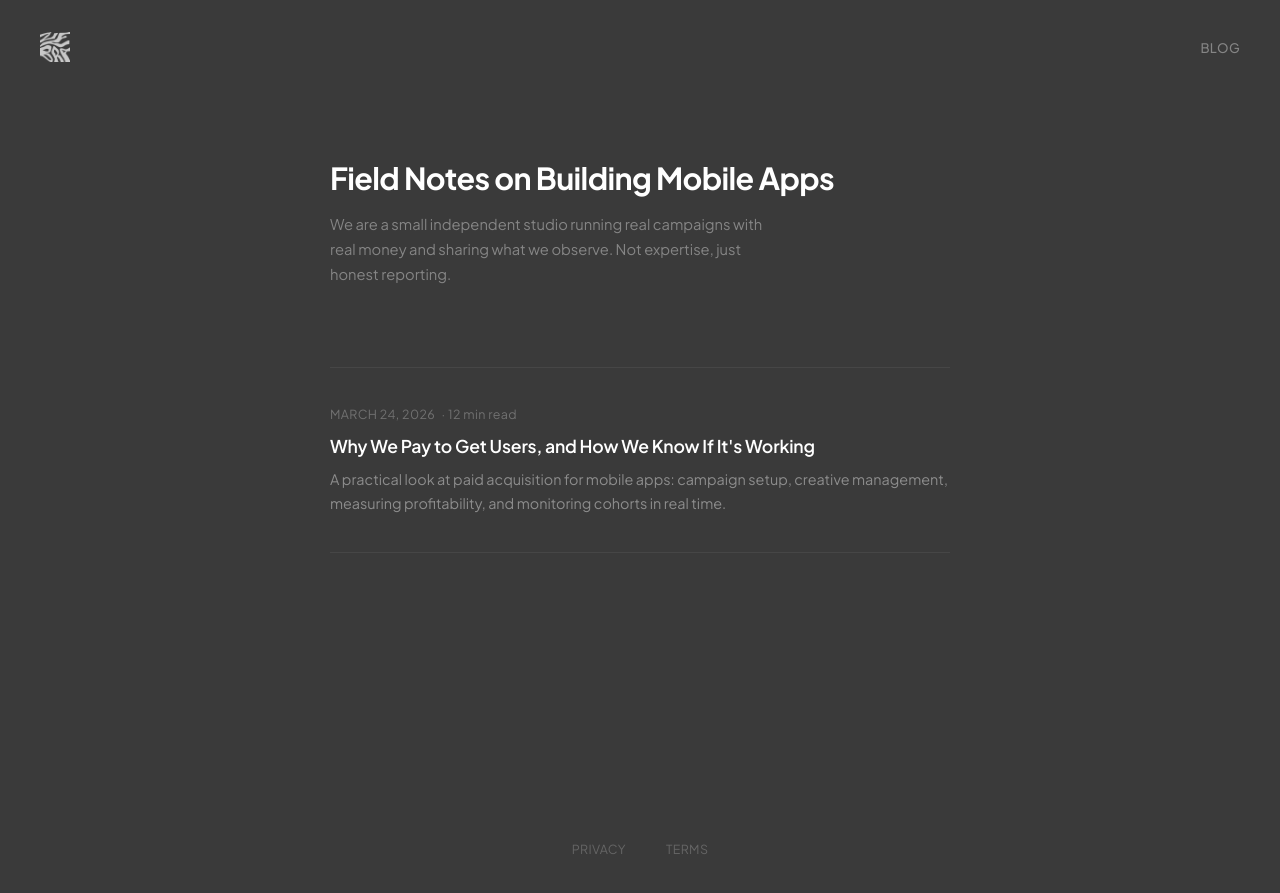
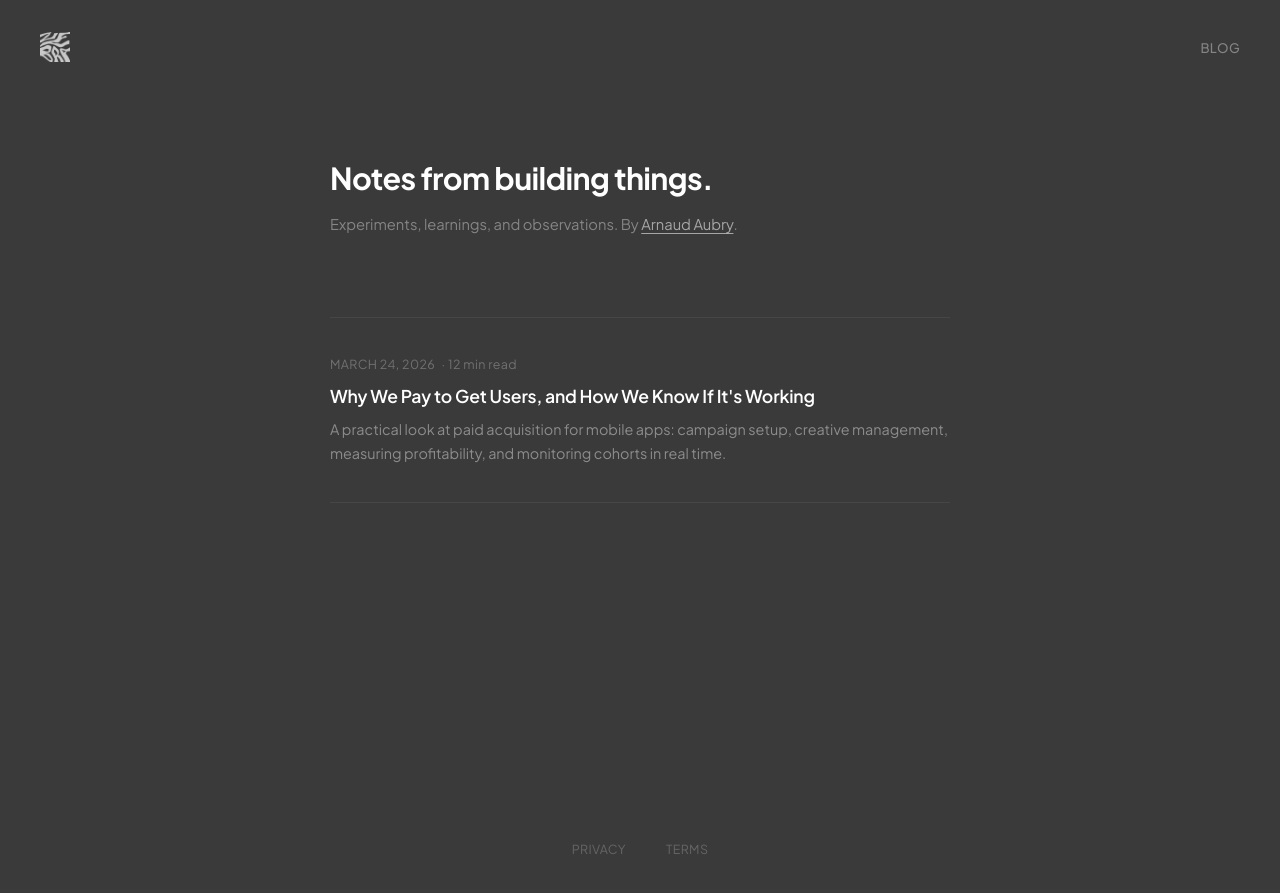
Before and after one commit to Zebra-Rodeo/zebra-rodeo.github.io, a Jekyll site: the page built from index.html, in a window 1280 px wide. Shown: the top 893 px of the page. Built offline with Jekyll 4.4.1, drawn with Linux system fonts in a browser that asks for light colours.

Commit message:
ui: reposition home — personal blog, not Nocturne brand

```diff
--- a/index.html
+++ b/index.html
@@ -70,8 +70,8 @@ description: A small independent studio sharing what we learn running real campa
 </style>
 
 <div class="index-intro">
-  <h1>Field Notes on Building Mobile Apps</h1>
-  <p>We are a small independent studio running real campaigns with real money and sharing what we observe. Not expertise, just honest reporting.</p>
+  <h1>Notes from building things.</h1>
+  <p>Experiments, learnings, and observations. By <a href="https://www.linkedin.com/in/arnaud-aubry-74928730/" target="_blank" rel="noopener" style="color:rgba(255,255,255,0.55);text-decoration:underline;text-underline-offset:3px">Arnaud Aubry</a>.</p>
 </div>
 
 {% if site.posts.size > 0 %}
```
